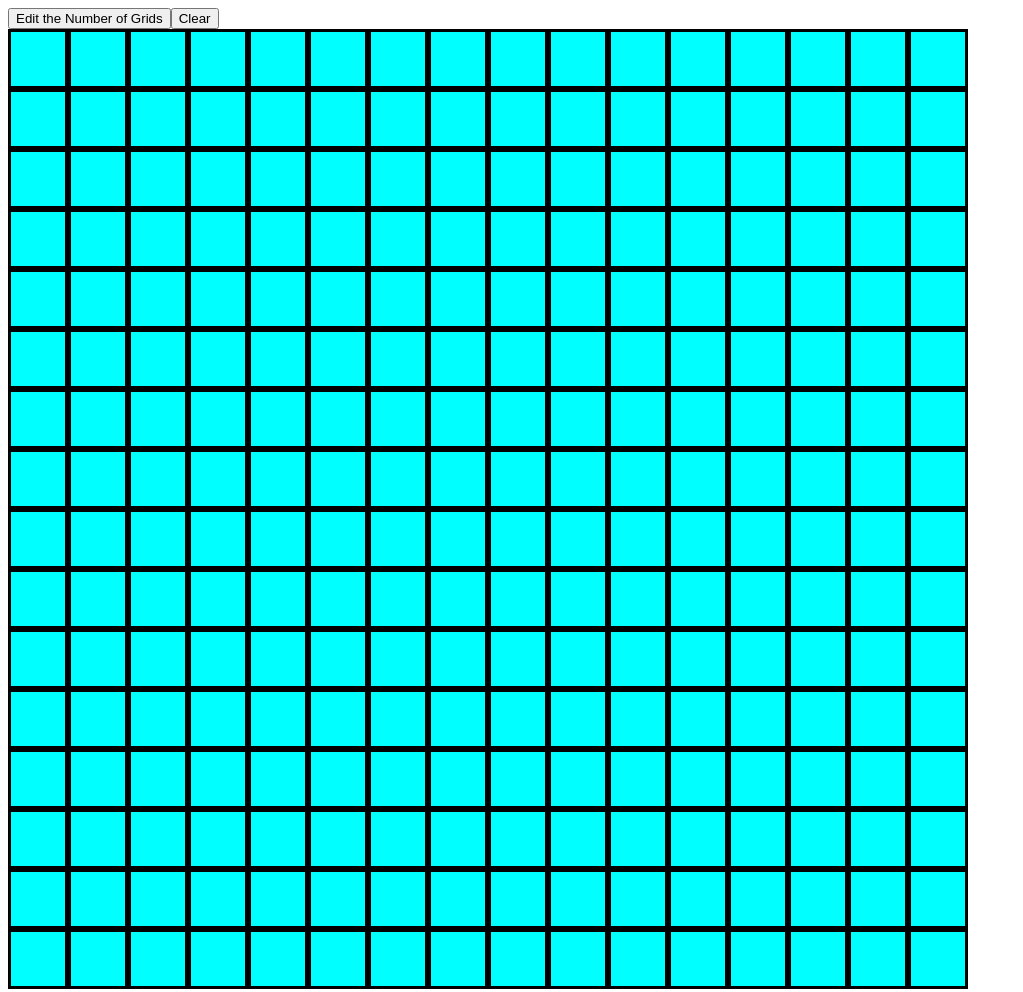
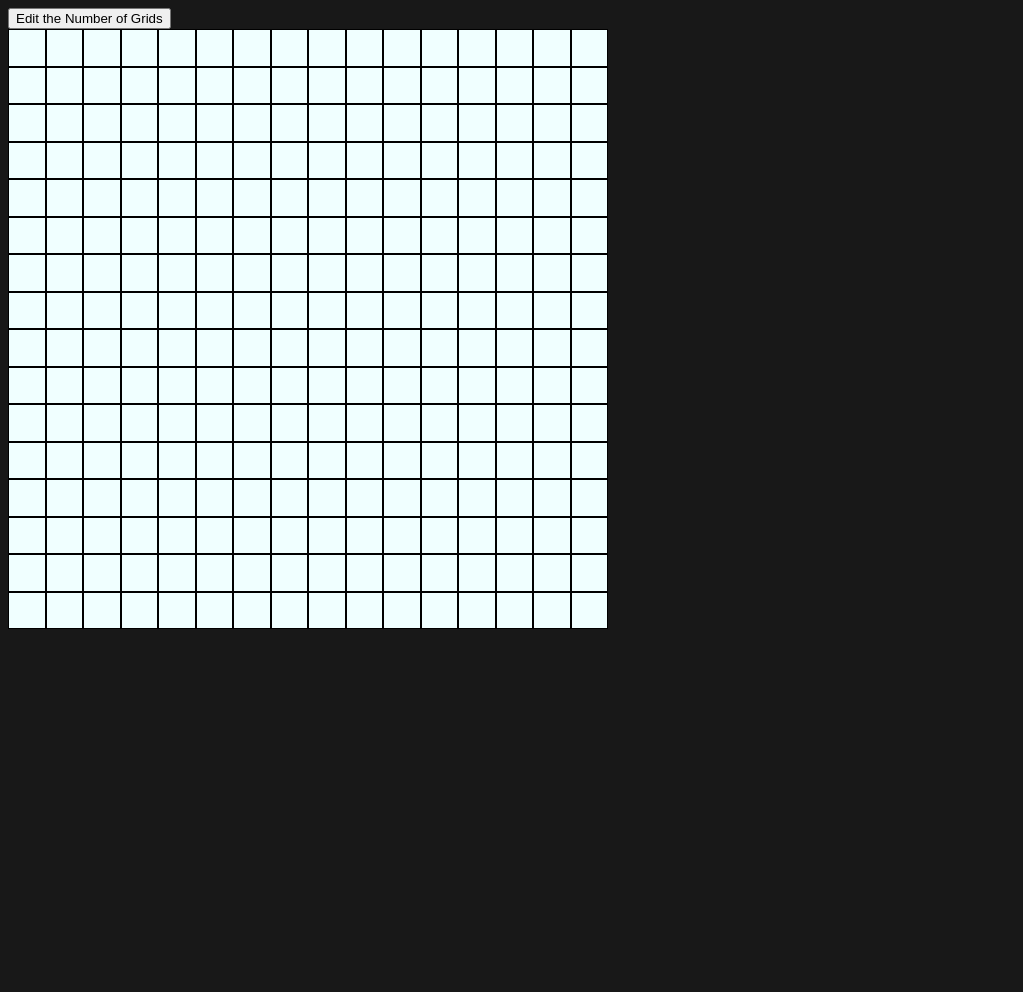
Before and after one commit to atrogpx/etch-a-sketch, a plain HTML site: page index.html in a window 1280 px wide. Shown: the whole page, without its empty margins (0-1023 px from the left). After the commit the page ends 800 px from the top, so only its background shows below. Drawn offline with Linux system fonts and the light colour scheme.

Commit message:
minor changes

```diff
--- a/javascript.js
+++ b/javascript.js
@@ -1,16 +1,9 @@
 const DEFAULT_GRIDSNUM = 16
 const container = document.querySelector('#container');
 const gridsNumbtn = document.createElement('button');
-const clearbtn = document.createElement('button');
 options.appendChild(gridsNumbtn);
-options.appendChild(clearbtn);
 gridsNumbtn.textContent = 'Edit the Number of Grids';
-clearbtn.textContent = 'Clear';
 gridsNumbtn.onclick = updateGridsNumber;
-clearbtn.onclick = () => {
-    clearGrid();
-    clearbtn.textContent = 'lol';
-}
 
 function updateGridsNumber() {
     const gridsNumber = +prompt("number of squares per side (int from 2 to 100):");
@@ -25,7 +18,7 @@ function setupGrid(gridsNum) {
         const gridElement = document.createElement('div');
         container.appendChild(gridElement);
         gridElement.id = 'grid-elements';
-        gridElement.addEventListener('mouseover', () => gridElement.setAttribute('style', 'background: pink;'));
+        gridElement.addEventListener('mouseover', () => gridElement.setAttribute('style', 'background: black;'));
     }
 }
 
--- a/style.css
+++ b/style.css
@@ -1,13 +1,15 @@
+body {
+    display: flex;
+    background-color: #181818;
+}
 #container {
     display: grid;
-    background-color: aqua;
-    height: 960px;
-    width: 960px;
-    grid-template-columns: repeat(16, 1fr);
-    grid-template-rows: repeat(16, 1fr);
+    height: 600px;
+    width: 600px;
+    background-color: azure;
 }
 
 #grid-elements {
-    display: flex;
     border: solid;
+    border-width: 0.1px;
 }
```
